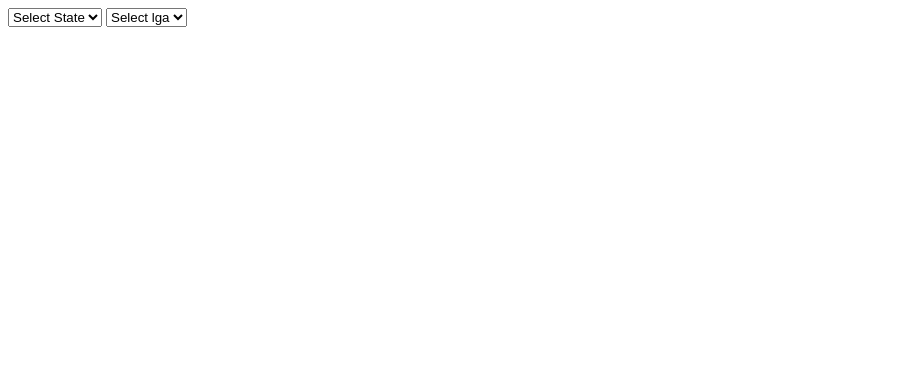
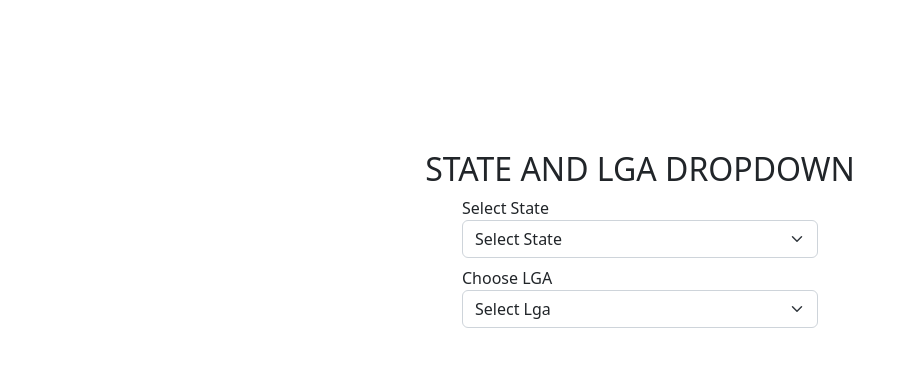
Before and after one commit to Tijanieneye10/nigeria-states-lgas, a plain HTML site: page index.html in a window 1280 px wide. Shown: the whole page, without its empty margins (0-907 px from the left). Drawn offline with nearby package versions, Linux system fonts and the light colour scheme.

Commit message:
added bootstrap

```diff
--- a/index.html
+++ b/index.html
@@ -4,18 +4,37 @@
     <meta charset="UTF-8">
     <meta http-equiv="X-UA-Compatible" content="IE=edge">
     <meta name="viewport" content="width=device-width, initial-scale=1.0">
-    <title>Document</title>
+    <title>Nigeria State and Lgas</title>
+    <link href="https://cdn.jsdelivr.net/npm/bootstrap@5.2.0-beta1/dist/css/bootstrap.min.css" rel="stylesheet" integrity="sha384-0evHe/X+R7YkIZDRvuzKMRqM+OrBnVFBL6DOitfPri4tjfHxaWutUpFmBp4vmVor" crossorigin="anonymous">
+
+
+
 </head>
 <body>
-    <form action="">
-        <select name="" id="state" onchange="stateValue(this)">
-            <option value="">Select State</option>
-        </select>
-        <select name="" id="lga">
-            <option value="">Select lga</option>
-        </select>
-    </form>
+    <div class="container" style="margin-top: 150px;">
+        <h2 class="text-center">STATE AND LGA DROPDOWN</h2>
+        <div class="row justify-content-md-center">
+            <div class="col-md-4">
+                <form action="" >
+                    <div class="form-group mb-2">
+                        <label for="state">Select State</label>
+                        <select name="" id="state" class="form-control form-select" onchange="stateValue(this)">
+                            <option value="">Select State</option>
+                        </select>
+                    </div>
+                    <div class="form-group">
+                        <label for="lga">Choose LGA</label>
+                        <select name="" id="lga" class="form-control form-select">
+                            <option value="">Select Lga</option>
+                        </select>
+                    </div>
+                </form>
+            </div>
+        </div>
+    </div>
 
+    <script src="https://cdn.jsdelivr.net/npm/bootstrap@5.2.0-beta1/dist/js/bootstrap.bundle.min.js" integrity="sha384-pprn3073KE6tl6bjs2QrFaJGz5/SUsLqktiwsUTF55Jfv3qYSDhgCecCxMW52nD2" crossorigin="anonymous"></script>
     <script src="stateLga.js"></script>
+    <!-- <script src="https://cdn.jsdelivr.net/gh/Tijanieneye10/nigeria-states-lgas@latest/stateLga.min.js"></script> -->
 </body>
 </html>
```
